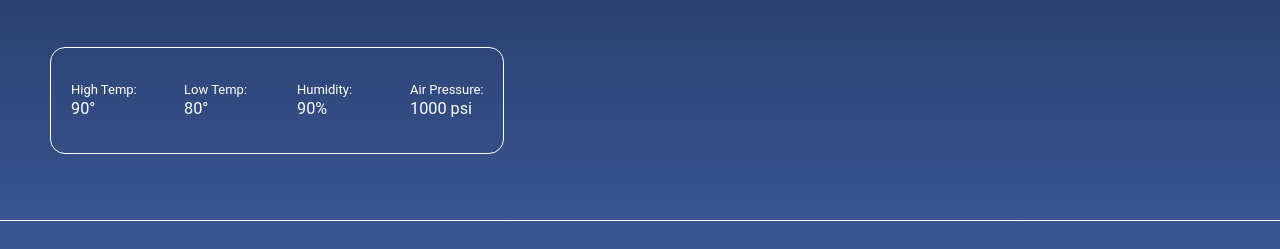
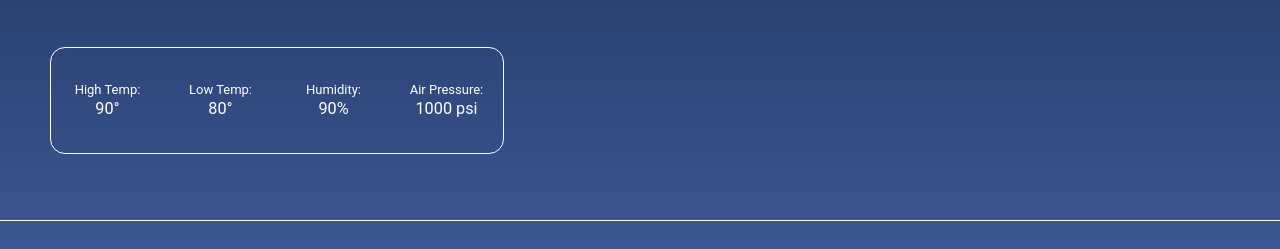
Before and after one commit to sth21/weatherapp, a plain HTML site: page index.html in a window 1280 px wide. Shown: the part 299-548 px from the top of the page. Drawn offline with Linux system fonts and the light colour scheme; no server answers.

Commit message:
Fix extra weather styling

```diff
--- a/style.css
+++ b/style.css
@@ -130,11 +130,10 @@ main {
 #extra-weather-info > * {
     display: flex;
     flex-direction: column;
-    align-items: flex-start;
+    align-items: center;
     justify-content: center;
     height: 100%;
     width: 100%;
-    margin: 20px;
     text-align: center;
     gap: 5px;
 }
```
